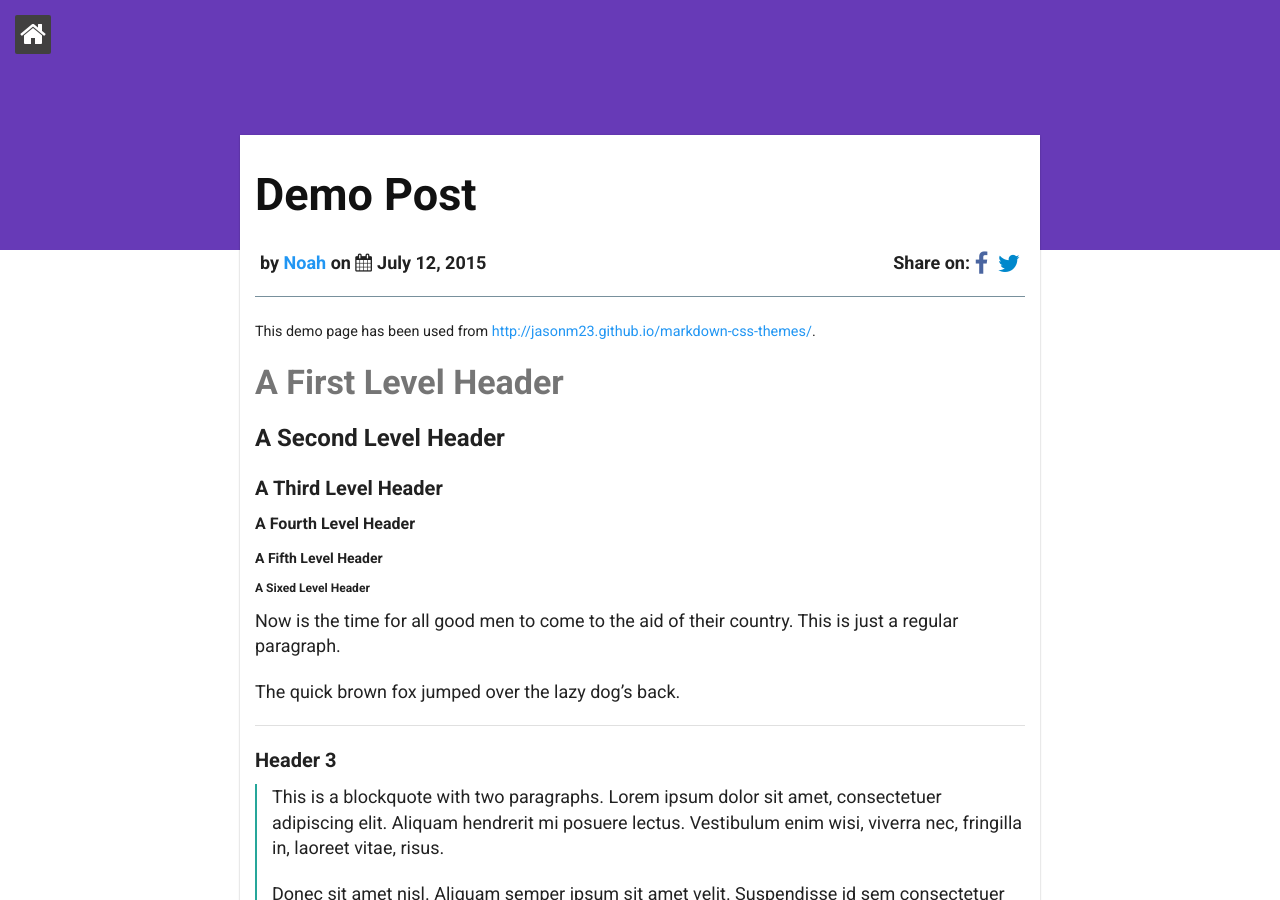
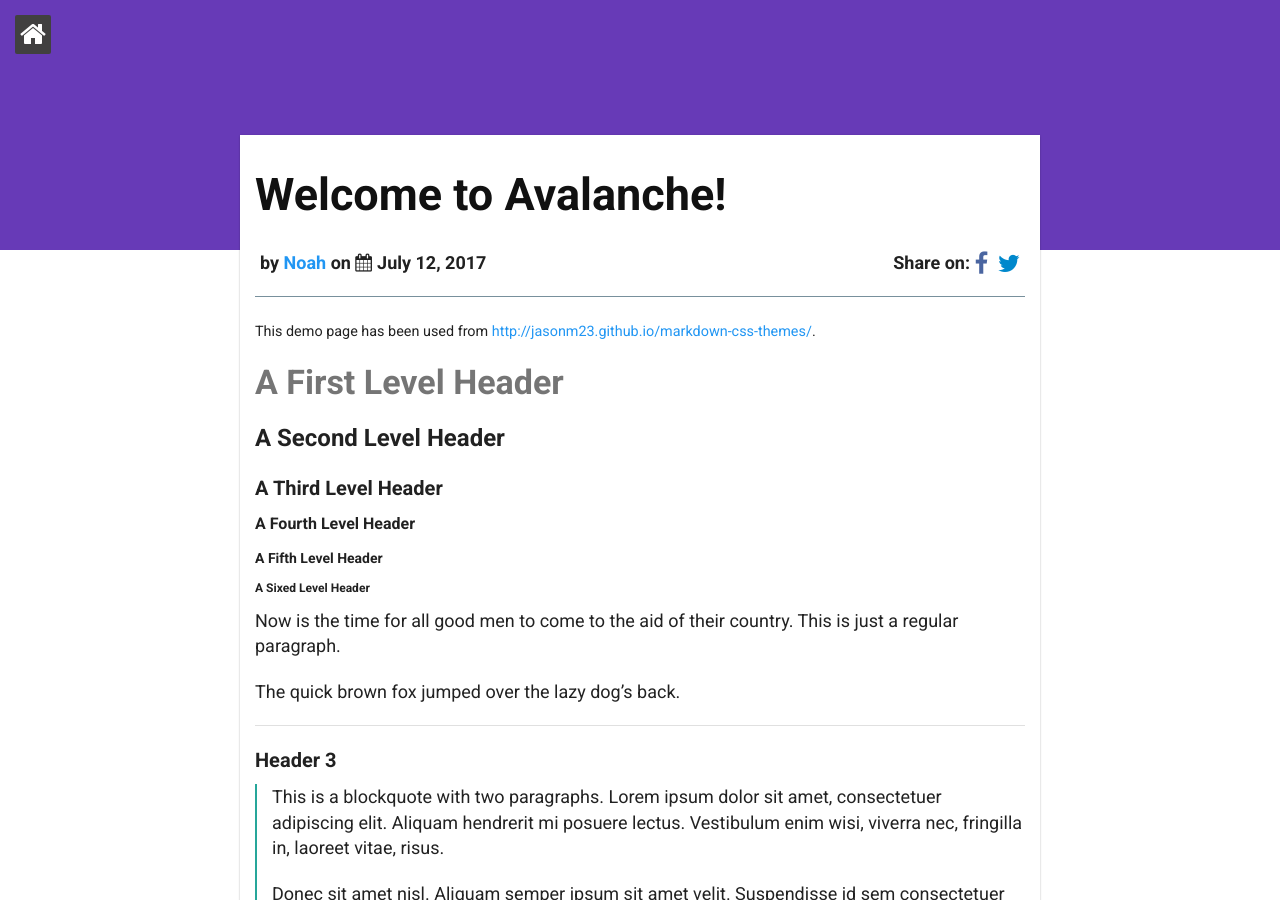
Before and after one commit to AvalancheDev/avalanchedev.github.io, a Jekyll site: the page built from _posts/2017-02-09-first-post.md, in a window 1280 px wide and 900 px high. Built offline with Jekyll 4.4.1, drawn with Linux system fonts in a browser that asks for light colours; nearby versions of some CDN libraries.

Commit message:
Update first post & URL

```diff
--- a/_config.yml
+++ b/_config.yml
@@ -5,7 +5,7 @@ email: avalanche@avalancheoncall.com
 description: "Creating a new market for on-demand snow plowing"
 keywords: "snow removal, on demand, avalanche"
 #url: "http://bitwiser.in/bitwiser-material" # the base hostname & protocol for your site
-url: "https://avalanchedev.github.io" # the base hostname & protocol for your site
+url: "https://blog.avalancheoncall.com" # the base hostname & protocol for your site
 baseurl: "" # the subpath of your site, e.g. /blog/
 paginate: 5
 paginate_path: "page:num"
--- a/_posts/2015-07-12-demo-post.md
+++ b/_posts/2017-02-09-first-post.md
@@ -1,8 +1,8 @@
 ---
 layout: post
 color: deep-purple
-title:  "Demo Post"
-date:   2015-07-12 01:55:00
+title:  "Welcome to Avalanche!"
+date:   2017-07-12 12:00:00
 ---
 
 <p><small>This demo page has been used from <a href="http://jasonm23.github.io/markdown-css-themes/" target="_blank">http://jasonm23.github.io/markdown-css-themes/</a>.</small></p>
```
